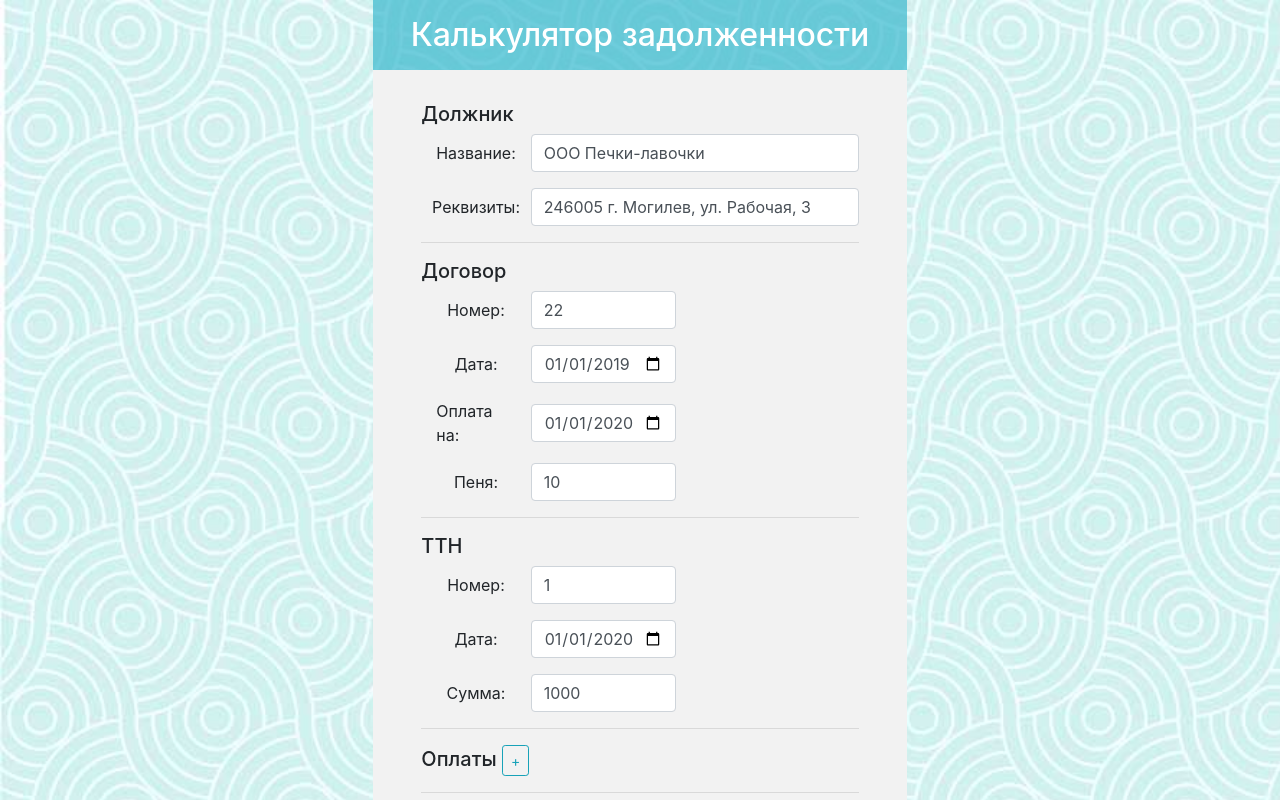
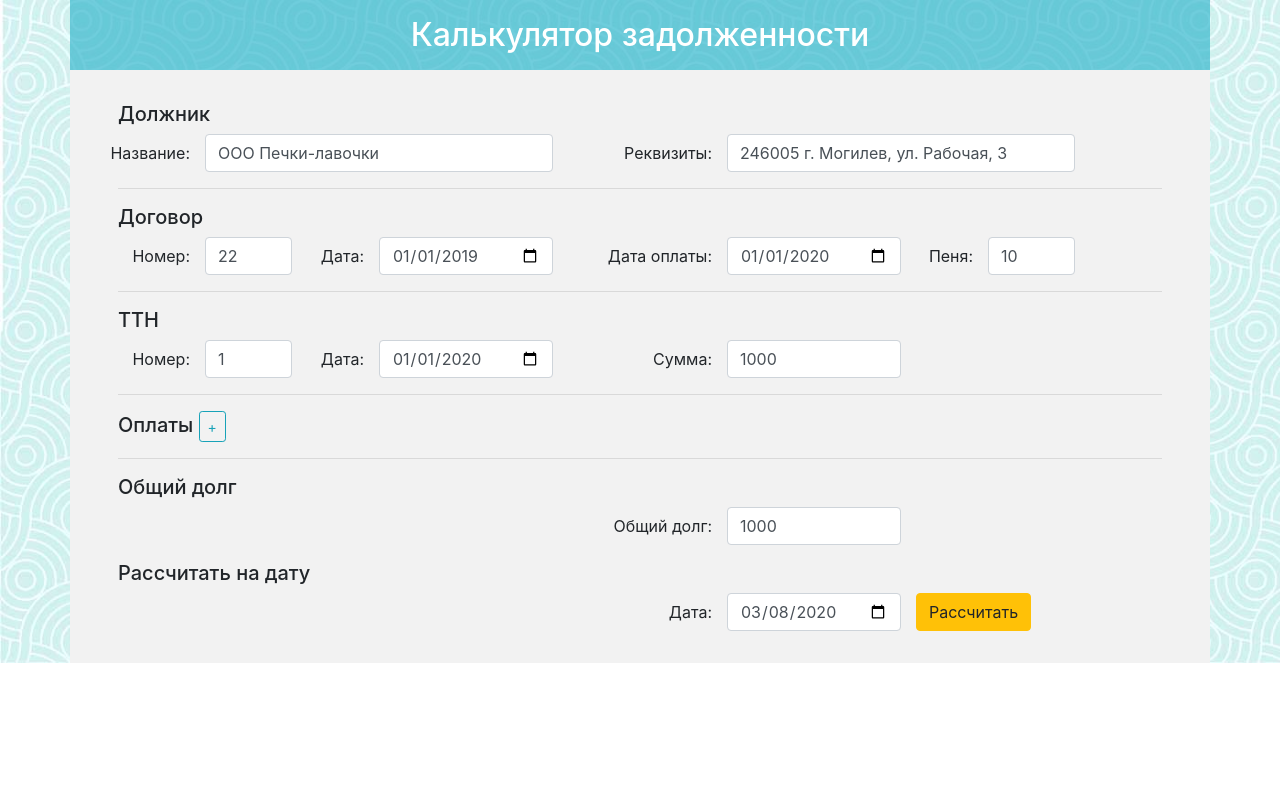
Before and after one commit to Globus007/debt-calculator-frontend, an Angular app: page / in a window 1280 px wide. Shown: the top 800 px of the page. Built offline with nearby package versions, Linux system fonts and the light colour scheme.

Commit message:
Refactored design

```diff
--- a/src/app/balance/balance.component.html
+++ b/src/app/balance/balance.component.html
@@ -1,10 +1,13 @@
 <div id="balance" class="">
 
     <div class="form-group form-inline">
-        <label class="col-sm-4" for="balance-amount">Общий долг: </label>
-        <input class="form-control col-sm-3" type="text" name="balance-amount"
-            [ngModel]="countTotalBalance()"
+
+        <div class="col-sm-3"></div>
+
+        <label class="col-sm-4 justify-content-end" for="balance-amount">Общий долг: </label>
+        <input class="form-control col-sm-2" type="text" name="balance-amount" [ngModel]="countTotalBalance()"
             (ngModelChange)="setTotalBalance($event)">
+
     </div>
 
 </div>
--- a/src/app/bill/bill.component.html
+++ b/src/app/bill/bill.component.html
@@ -1,22 +1,19 @@
 <div id="bill" class="">
 
         <div class="form-group form-inline">
-                <label class="col-sm-3" for="bill-number">Номер: </label>
-                <input class="form-control col-sm-4" type="text" name="bill-number" size="5" [(ngModel)]="bill.number">
-        </div>
 
-        <div class="form-group form-inline">
-                <label class="col-sm-3" for="bill-date">Дата: </label>
-                <input class="form-control col-sm-4" type="date" name="bill-date"
+                <label class="col-sm-1 justify-content-end" for="bill-number">Номер: </label>
+                <input class="form-control col-sm-1" type="text" name="bill-number" size="5" [(ngModel)]="bill.number">
+
+                <label class="col-sm-1 justify-content-end" for="bill-date">Дата: </label>
+                <input class="form-control col-sm-2" type="date" name="bill-date"
                         [ngModel]="bill.date | date:'yyyy-MM-dd'" (ngModelChange)="bill.date = $event">
-        </div>
 
-        <div class="form-group form-inline">
-                <label class="col-sm-3" for="bill-amount">Сумма: </label>
-                <input class="form-control col-sm-4" type="text" name="bill-amount" size="10"
-                        [(ngModel)]="bill.amount">
+                <label class="col-sm-2 justify-content-end" for="bill-amount">Сумма: </label>
+                <input class="form-control col-sm-2" type="text" name="bill-amount" size="10" [(ngModel)]="bill.amount">
 
                 <button *ngIf="displayDeleteButton()" type="button" (click)="deleteBill()">delete</button>
+
         </div>
 
 </div>
--- a/src/app/calculation-date/calculation-date.component.html
+++ b/src/app/calculation-date/calculation-date.component.html
@@ -1,9 +1,14 @@
 <div name="calculation-date" class="">
 
     <div class="form-group form-inline">
-        <label class="col-sm-3" for="calculator-date">Дата: </label>
-        <input class="form-control col-sm-4" type="date" name="calculation-date"
+
+        <label class="col-sm-7 justify-content-end" for="calculator-date">Дата: </label>
+        <input class="form-control col-sm-2" type="date" name="calculation-date"
             [ngModel]="calculationDate | date:'yyyy-MM-dd'" (ngModelChange)="setCalculationDate($event)">
+
+        <div class="col-sm-3 calculate-button-parent">
+            <input class="btn btn-warning" type="button" (click)="makeCalculation()" value="Рассчитать">
+        </div>
     </div>
 
 </div>
--- a/src/app/calculation-date/calculation-date.component.ts
+++ b/src/app/calculation-date/calculation-date.component.ts
@@ -20,4 +20,8 @@ export class CalculationDateComponent implements OnInit {
   setCalculationDate(date: Date) {
     this.calculatorDataService.calculationDate = date
   }
+
+  makeCalculation() {
+    this.calculatorDataService.makeCalculation()
+  }
 }
--- a/src/app/calculator/calculator.component.html
+++ b/src/app/calculator/calculator.component.html
@@ -1,6 +1,6 @@
 <div class="calculator-body">
-<h2 class="container calculator-heading col-md-5 mt-0 mb-3 my-md-0 py-3 text-center d-block">Калькулятор задолженности</h2>
-<div id="calculator" class="container calculator-input col-11 mx-auto col-md-5 px-2 px-lg-5 py-3">
+<h2 class="container calculator-heading my-md-0 py-3 text-center">Калькулятор задолженности</h2>
+<div id="calculator" class="container calculator-input px-2 px-lg-5 py-3">
     <form>
         <h5 class="mt-3">Должник</h5>
         <app-debtor></app-debtor>
@@ -34,9 +34,6 @@
         <h5>Рассчитать на дату</h5>
         <app-calculation-date></app-calculation-date>
 
-        <div class="col-12 mt-3 calculate-button-parent">
-            <input class="btn btn-warning btn-lg btn-block" type="button" (click)="makeCalculation()" value="Рассчитать">
-        </div>
     </form>
 </div>
 </div>
--- a/src/app/calculator/calculator.component.ts
+++ b/src/app/calculator/calculator.component.ts
@@ -11,16 +11,16 @@ import { Bill } from "../service/data/Bill";
 
 export class CalculatorComponent implements OnInit {
 
-  bills = this.calculationDataService.bills
-  payments = this.calculationDataService.payments
+  bills = this.calculatorDataService.bills
+  payments = this.calculatorDataService.payments
 
   constructor(
-    private calculationDataService: CalculatorDataService
+    private calculatorDataService: CalculatorDataService
   ) { }
 
   addBill() {
     let lastBill = this.bills[this.bills.length - 1]
-    this.calculationDataService.bills.push(
+    this.calculatorDataService.bills.push(
       new Bill(
         lastBill.number + 1,
         new Date(lastBill.date),
@@ -29,13 +29,9 @@ export class CalculatorComponent implements OnInit {
   }
 
   addPayment() {
-    this.calculationDataService.payments.push(
+    this.calculatorDataService.payments.push(
       new Payment(new Date("2020-01-01"), 100)
     )
-  }
-
-  makeCalculation() {
-    this.calculationDataService.makeCalculation()
   }
 
   ngOnInit(): void {
--- a/src/app/contract/contract.component.html
+++ b/src/app/contract/contract.component.html
@@ -1,23 +1,22 @@
 <div id="contract" class="">
 
     <div class="form-group form-inline">
-        <label class="col-sm-3" for="contract-number">Номер: </label>
-        <input class="form-control col-sm-4" type="text" name="contract-number" size="5" [(ngModel)]="contract.number">
-    </div>
-    <div class="form-group form-inline">
-        <label class="col-sm-3" for="contract-date">Дата: </label>
-        <input class="form-control col-sm-4" type="date" name="contract-date"
+
+        <label class="col-sm-1 justify-content-end" for="contract-number">Номер: </label>
+        <input class="form-control col-sm-1" type="text" name="contract-number" size="5" [(ngModel)]="contract.number">
+
+        <label class="col-sm-1 justify-content-end" for="contract-date">Дата: </label>
+        <input class="form-control col-sm-2" type="date" name="contract-date"
             [ngModel]="contract.date | date:'yyyy-MM-dd'" (ngModelChange)="contract.date = $event">
+
+        <label class="col-sm-2 justify-content-end" for="contract-pay-date">Дата оплаты: </label>
+        <input class="form-control col-sm-2" type="date" name="contract-pay-date"
+            [ngModel]="contract.paymentDate | date:'yyyy-MM-dd'" (ngModelChange)="contract.paymentDate = $event">
+
+        <label class="col-sm-1 justify-content-end" for="contract-fine">Пеня: </label>
+        <input class="form-control col-sm-1" type="number" name="contract-fine" size="3" [(ngModel)]="contract.fine">
+
     </div>
 
-    <div class="form-group form-inline">
-        <label class="col-sm-3" for="contract-pay-date">Оплата на: </label>
-        <input class="form-control col-sm-4" type="date" name="contract-pay-date"
-            [ngModel]="contract.paymentDate | date:'yyyy-MM-dd'" (ngModelChange)="contract.paymentDate = $event">
-    </div>
-    <div class="form-group form-inline">
-        <label class="col-sm-3" for="contract-fine">Пеня: </label>
-        <input class="form-control col-sm-4" type="number" name="contract-fine" size="3" [(ngModel)]="contract.fine">
-    </div>
 
 </div>
--- a/src/app/debtor/debtor.component.html
+++ b/src/app/debtor/debtor.component.html
@@ -1,12 +1,10 @@
-<div id="debtor" class="">
+<div id="debtor" class="text-right">
 
     <div class="form-group form-inline">
-        <label class="col-sm-3" for="debtor-name">Название: </label>
-        <input class="form-control col-sm-9" type="text" name="debtor-name" size="25" [(ngModel)]="debtor.name">
-    </div>
+        <label class="col-sm-1 justify-content-end" for="debtor-name">Название: </label>
+        <input class="form-control col-sm-4" type="text" name="debtor-name" size="25" [(ngModel)]="debtor.name">
 
-    <div class="form-group form-inline">
-        <label class="col-sm-3" for="debtor-props">Реквизиты: </label>
-        <input class="form-control col-sm-9" type="text" name="debtor-props" size="40" [(ngModel)]="debtor.props">
+        <label class="col-sm-2 justify-content-end" for="debtor-props">Реквизиты: </label>
+        <input class="form-control col-sm-4" type="text" name="debtor-props" size="40" [(ngModel)]="debtor.props">
     </div>
 </div>
--- a/src/app/payment/payment.component.html
+++ b/src/app/payment/payment.component.html
@@ -1,13 +1,18 @@
 <div id="payment" class="">
 
     <div class="form-group form-inline">
-        <label class="col-sm-2" for="payment-date">Дата: </label>
-        <input class="form-control col-sm-4" type="date" name="payment-date" value="2019-01-10">
 
-        <label class="col-sm-2" for="payment-amount">Сумма: </label>
-        <input class="form-control col-sm-3" type="text" name="payment-amount" size="3" value="100">
+        <div class="col-sm-2"></div>
+        <label class="col-sm-1 justify-content-end" for="payment-date">Дата: </label>
+        <input class="form-control col-sm-2" type="date" name="payment-date" value="2019-01-10">
 
-        <button class="btn btn-info" type="button" (click)="deletePayment()"> - </button>
+        <label class="col-sm-2 justify-content-end" for="payment-amount">Сумма: </label>
+        <input class="form-control col-sm-2" type="text" name="payment-amount" size="3" value="100">
+
+        <div class="col-sm-1">
+            <button class="btn btn-info" type="button" (click)="deletePayment()"> - </button>
+        </div>
+
     </div>
 
 </div>
```
